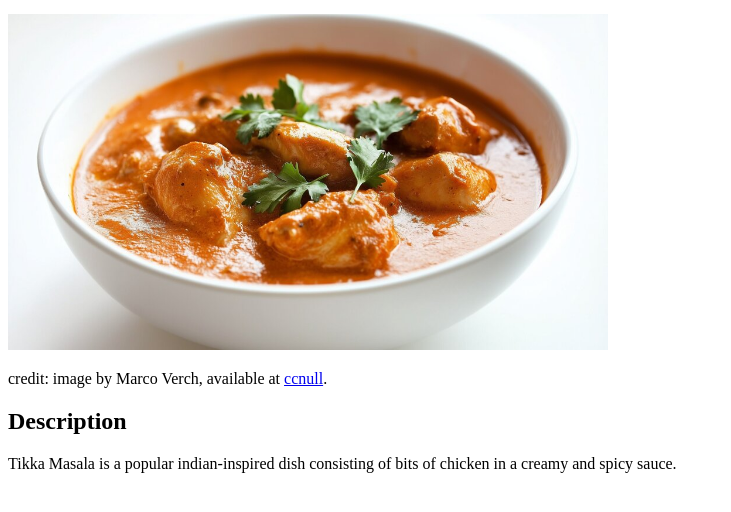
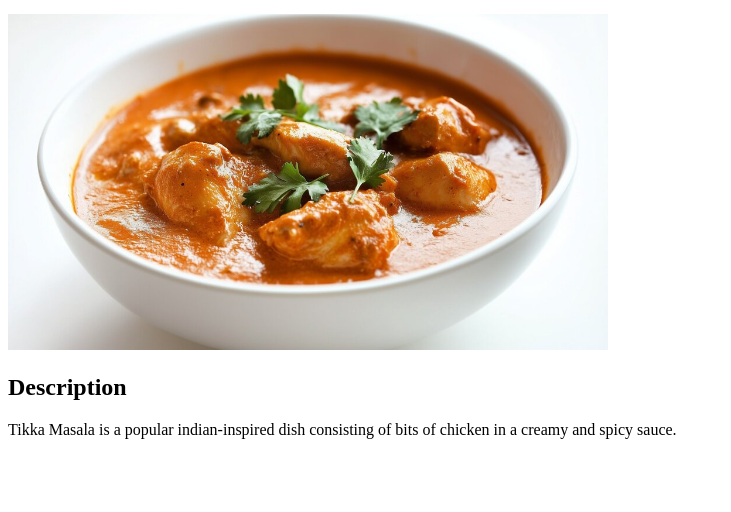
Before and after one commit to Pengberg92/odin-recipes, a plain HTML site: page recipes/tikka-masala.html in a window 1280 px wide. Shown: the part 100-612 px from the top of the page, without its empty margins (0-731 px from the left). Drawn offline with Linux system fonts and the light colour scheme.

Commit message:
Remove credits for tikka-masala.jpg, see README instead

```diff
--- a/recipes/tikka-masala.html
+++ b/recipes/tikka-masala.html
@@ -8,7 +8,6 @@
         <h1>Tikka Masala</h1>
         <a href="../index.html">Home</a>
         <p><img src="../images/tikka-masala.jpg" alt="a picture of a bowl with chicken in an orange-coloured sauce" width="600"></p>
-        <p>credit: image by Marco Verch, available at <a href="https://ccnull.de/foto/butter-chicken-in-cremiger-tomatensauce-mit-frischen-kraeutern/1098543">ccnull</a>.</p>
         <h2>Description</h2>
         <p>Tikka Masala is a popular indian-inspired dish consisting of bits of chicken in a creamy and spicy sauce.</p>
     </body>
```
